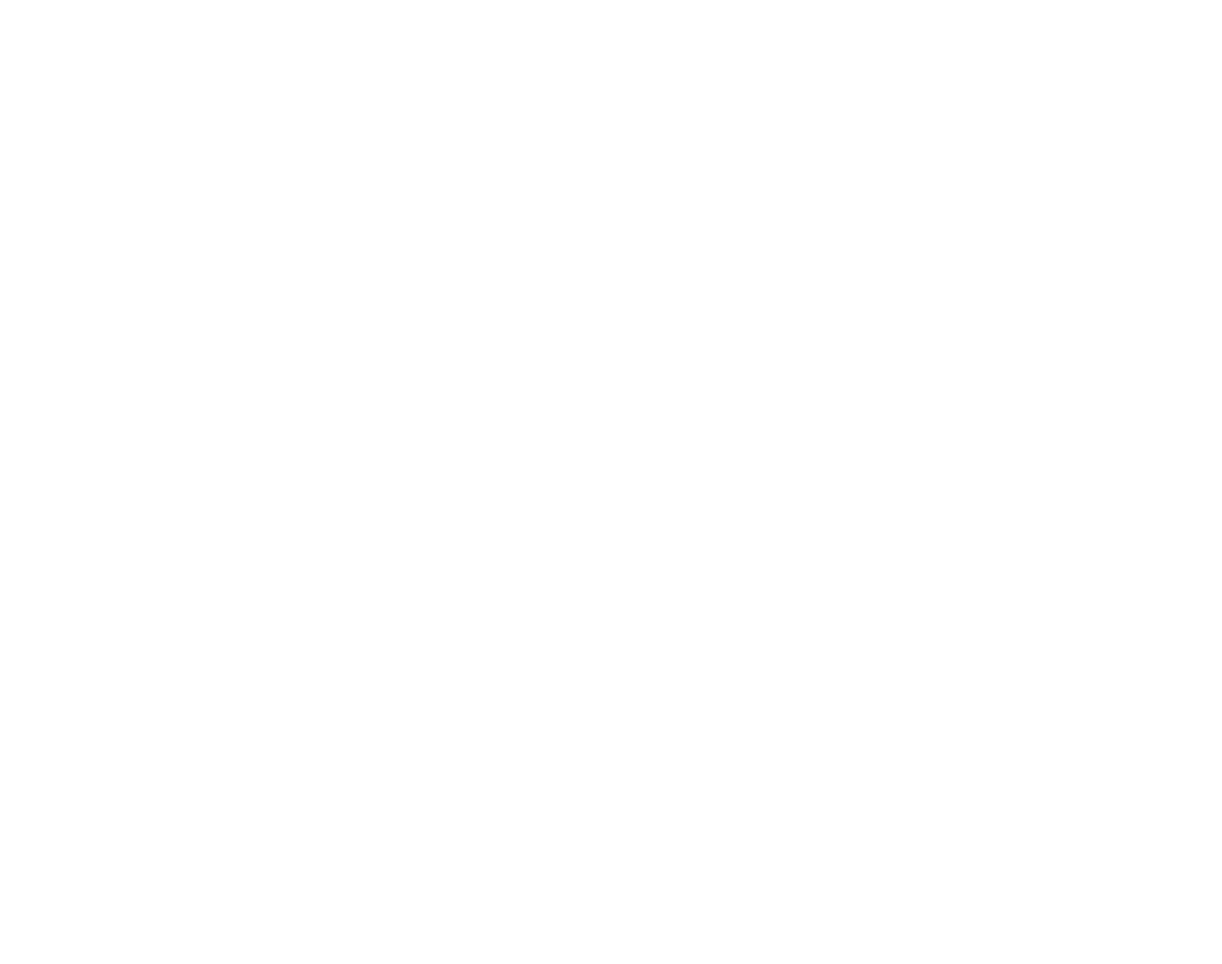
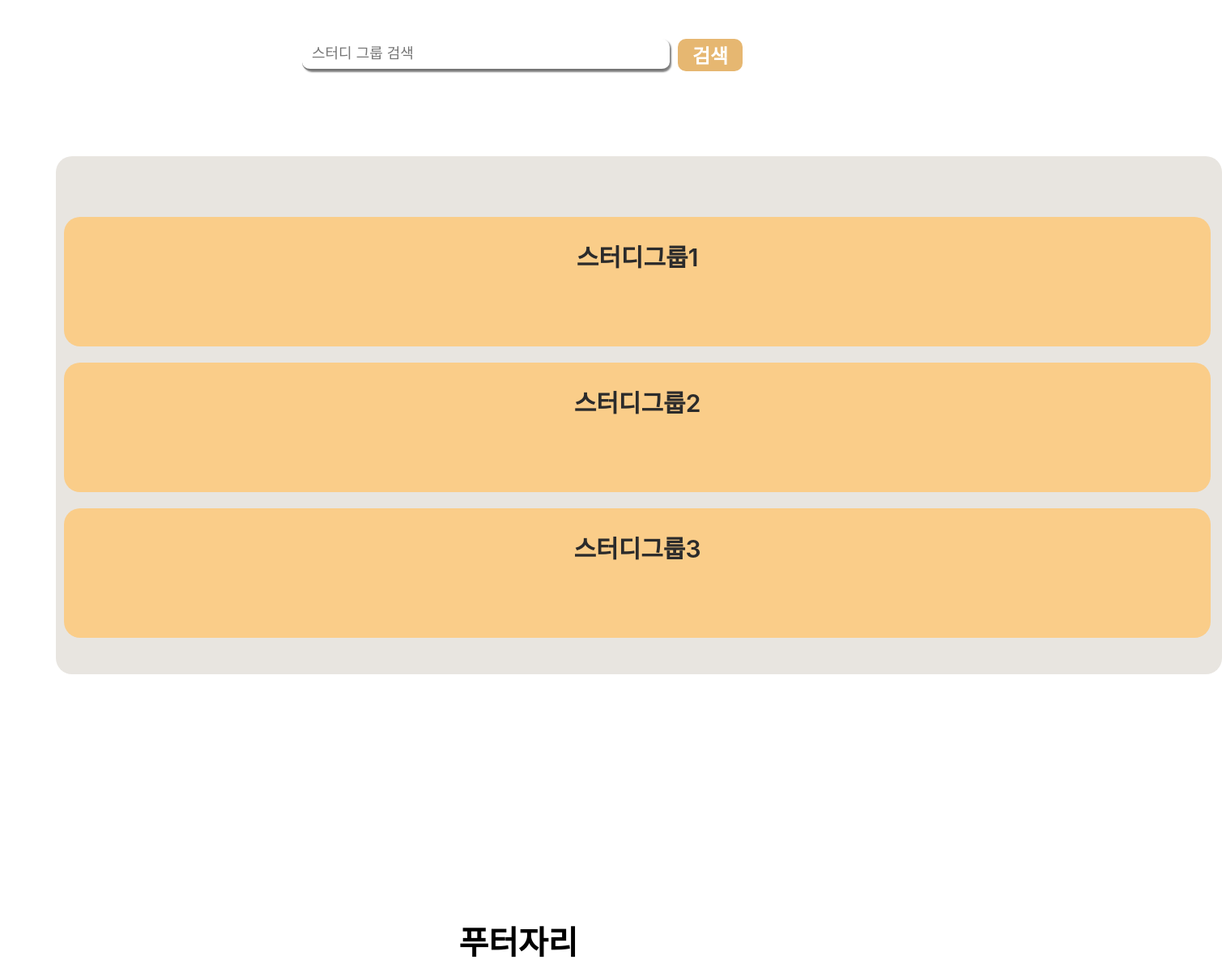
Before and after one commit to euion/Monito, a React (Create React App) app in the folder front-react/: page /StudyGroup in a window 1280 px wide. Before the commit this address had no page. Shown: the part 364-1555 px from the top of the page at 81% size, 1509 px wide, since content can reach past the window. Before the commit the page ends 800 px from the top, so only its background shows below. Built offline with nearby package versions, Linux system fonts and the light colour scheme.

Commit message:
StudyGroup.js와 예시로 만든 StudyGroup1.js생성
StudyGroup1.js의 각 방은 간단한 프론트만 설계함 CRUD필요

```diff
--- a/front-react/src/App.js
+++ b/front-react/src/App.js
@@ -8,6 +8,8 @@
 import UserMeasurement from "./components/mypage/UserMeasurement";
 import UserPageEdit from "./components/mypage/UserPageEdit";
 import UserPageMain from "./components/mypage/UserPageMain";
+import StudyGroup from "./components/StudyGroup/StudyGroup";
+import StudyGroup1 from "./components/StudyGroup/StudyGroup1";
 
 function App() {
   return (
@@ -17,9 +19,11 @@
         <Route path="/MainCamera" element={<MainCamera />} />
         <Route path="/Login" element={<Login />} />
         <Route path="/Signup" element={<Signup />} />
-        <Route path="/UserMeasurement" element={<UserMeasurement/>} />
-        <Route path="/UserPageEdit" element={<UserPageEdit/>} />
-        <Route path="/UserPageMain" element={<UserPageMain/>} />
+        <Route path="/UserMeasurement" element={<UserMeasurement />} />
+        <Route path="/UserPageEdit" element={<UserPageEdit />} />
+        <Route path="/UserPageMain" element={<UserPageMain />} />
+        <Route path="/StudyGroup" element={<StudyGroup />} />
+        <Route path="/StudyGroup1" element={<StudyGroup1 />} />
       </Routes>
     </div>
   );
--- /dev/null
+++ b/front-react/src/components/StudyGroup/StudyGroup.js
@@ -0,0 +1,45 @@
+import React, { Component } from "react";
+import { Link, Switch } from "react-router-dom";
+import "../../css/StudyGroup.css"
+import TopNav from "../nav/TopNav";
+
+class StudyGroup extends React.Component {
+    render(){
+        return(
+            <div>
+                <TopNav />
+                <div className="image"></div>
+                <div className="search">
+                    <input className="searchBar" placeholder="&nbsp; 스터디 그룹 검색" />
+                    <button className="btn1"> 검색</button>
+                </div>
+                <div className="block">
+                    <div className="groupBox">
+                        <Link to="/StudyGroup1" className="link-text">
+                        스터디그룹1
+                        </Link>
+                    </div>
+                    <div className="groupBox">
+                        <Link to="#" className="link-text">
+                        스터디그룹2
+                        </Link>
+                    </div>
+                    <div className="groupBox">
+                        <Link to="#" className="link-text">
+                        스터디그룹3
+                        </Link>
+                    </div>
+
+                </div>
+
+                <div className="footer">
+                    푸터자리
+                </div>
+
+            </div>
+        )
+    }
+
+}
+
+export default StudyGroup;
--- /dev/null
+++ b/front-react/src/components/StudyGroup/StudyGroup1.js
@@ -0,0 +1,36 @@
+import React, { Component } from "react";
+import { Link, Switch } from "react-router-dom";
+import "../../css/StudyGroup.css"
+import TopNav from "../nav/TopNav";
+
+class StudyGroup1 extends React.Component {
+    render(){
+        return(
+            <div>
+                <TopNav />
+                <div className="GroupName">그룹이름 : 스터디그룹1</div>
+                <div className="Groups">
+                    <div className="controller">
+                        <br/>
+                        &nbsp; 공지사항<br/>
+                        &nbsp; 학습종료<br/>
+                        &nbsp; 스터디룸 탈퇴<br/>
+                        &nbsp; 화면 공개 설정<br/>
+                        &nbsp; 스터디룸 설정<br/>
+                    </div>
+                    <div className="block2">
+                        rtc 완성되면 캠 들어갈 자리
+                    </div>
+
+
+                </div>
+                <div className="footer">
+                    푸터자리
+                </div>
+            </div>
+        )
+    }
+
+}
+
+export default StudyGroup1;
--- a/front-react/src/components/button/CameraBtn.js
+++ b/front-react/src/components/button/CameraBtn.js
@@ -55,7 +55,7 @@
   };
 
   return (
-    <>
+    <div>
       <div className="title" onClick={() => startOrStop()}>
         {playing ? "학습중입니다." : "학습을 중지했습니다."}{" "}
       </div>
@@ -71,7 +71,12 @@
         <div id="subject_block">데이터베이스</div>
         <button id="btn_add">추가하기</button>
       </div>
-    </>
+      <div className="footer">
+        footer
+      </div>
+    </div>
+
+
   );
 }
 
--- a/front-react/src/components/nav/TopNav.js
+++ b/front-react/src/components/nav/TopNav.js
@@ -12,7 +12,7 @@
           <ul className="topnav-middle-container">
             {/*스터디그룹~ 마이페이지까지는 어떤 기능이 있다기보다 링크 이동 버튼에 불과하므로 컴포넌트화 하지 않았음*/}
             <li>
-              <Link to="#" className="link-text">
+              <Link to="/StudyGroup" className="link-text">
                 스터디그룹
               </Link>
             </li>
--- /dev/null
+++ b/front-react/src/css/StudyGroup.css
@@ -0,0 +1,135 @@
+.image{
+    background-image: url(../images/StudyImg.png);
+    width: 100%;
+    height: 250px;
+    background-size: cover;
+    background-repeat: no-repeat;
+}
+
+.search{
+    display: flex;
+    justify-content: center;
+
+}
+
+.searchBar{
+    border-radius: 10px;
+    border-top: none;
+    border-left: none;
+    border-right: none;
+    box-shadow: 2px 2px 2px gray;
+    top: 50px;
+    position: relative;
+    width: 450px;
+    height: 35px;
+    font-size: 18px;
+}
+
+.searchBar:focus{
+    outline: none;
+}
+
+.btn1{
+    width: 80px;
+    height: 40px;
+    border-radius: 10px;
+    position: relative;
+    left: 10px;
+    top: 50px;
+    background-color: #e6b771;
+    font-size: 24px;
+    color: white;
+    border: 0;
+    font-weight: 600;
+  }
+
+  .btn1:hover{
+    background-color: #d1963e;
+  }
+
+
+  .block{
+    margin: 5px;
+    left: 5%;
+    top: 150px;
+    background-color: rgb(232, 229, 224);
+    position: relative;
+    border-radius: 20px;
+    width: 180vh;
+    height: 80vh;
+    margin-bottom: 50px;
+    display: flex;
+    justify-content: center;
+    flex-wrap: wrap;
+    flex-direction: column;
+  }
+
+  .groupBox{
+    text-align: center;
+    line-height: 100px;
+    color: white;
+    font-size: 30px;
+    font-weight: 600;
+    margin: 10px;
+    width: 177vh;
+    height: 20vh;
+    position: relative;
+    top: 15px;
+    border-radius: 20px;
+    background-color: rgb(250, 205, 137);
+  }
+
+  .GroupName{
+      text-align: center;
+      font-weight: bold;
+      font-size: 32px;
+      line-height: 15vh;
+  }
+
+  .Groups{
+    width: 100%;
+    height: 90vh;
+    position: relative;
+    display: flex;
+    justify-content: center;
+    flex-wrap: wrap;
+
+    align-items: flex-start;
+  }
+
+  .controller{
+    margin: 5px;
+    top: 120px;
+    background-color: rgb(232, 229, 224);
+    position: relative;
+    border-radius: 20px;
+    width: 24vh;
+    height: 30vh;
+    margin-bottom: 50px;
+    font-size: 18px;
+    line-height: 4.5vh;
+  }
+
+  .block2{
+    margin: 5px;
+    top: 80px;
+    background-color: rgb(232, 229, 224);
+    position: relative;
+    border-radius: 20px;
+    width: 160vh;
+    height: 80vh;
+    margin-bottom: 50px;
+    display: flex;
+    justify-content: center;
+    flex-wrap: wrap;
+    flex-direction: column;
+
+  }
+
+  .footer{
+      top: 50vh;
+      position: relative;
+      text-align: center;
+      font-weight: bold;
+      font-size: 40px;
+  }
--- a/front-react/src/css/cam.css
+++ b/front-react/src/css/cam.css
@@ -45,13 +45,12 @@
   .block{
     margin: 5px;
     left: 5%;
-    top: 20px;
     background-color: rgb(232, 229, 224);
     position: relative;
     border-radius: 20px;
     width: 180vh;
     height: 80vh;
-    margin-bottom: 50px;
+
     display: flex;
     flex-wrap: wrap;
     flex-direction: column;
@@ -89,3 +88,11 @@
     background-color: rgb(255, 185, 185);
 
   }
+
+  .footer{
+
+    position: relative;
+    text-align: center;
+    font-weight: bold;
+    font-size: 40px;
+}
```
Also changed, not shown: front-react/src/images/StudyImg.png (added).
